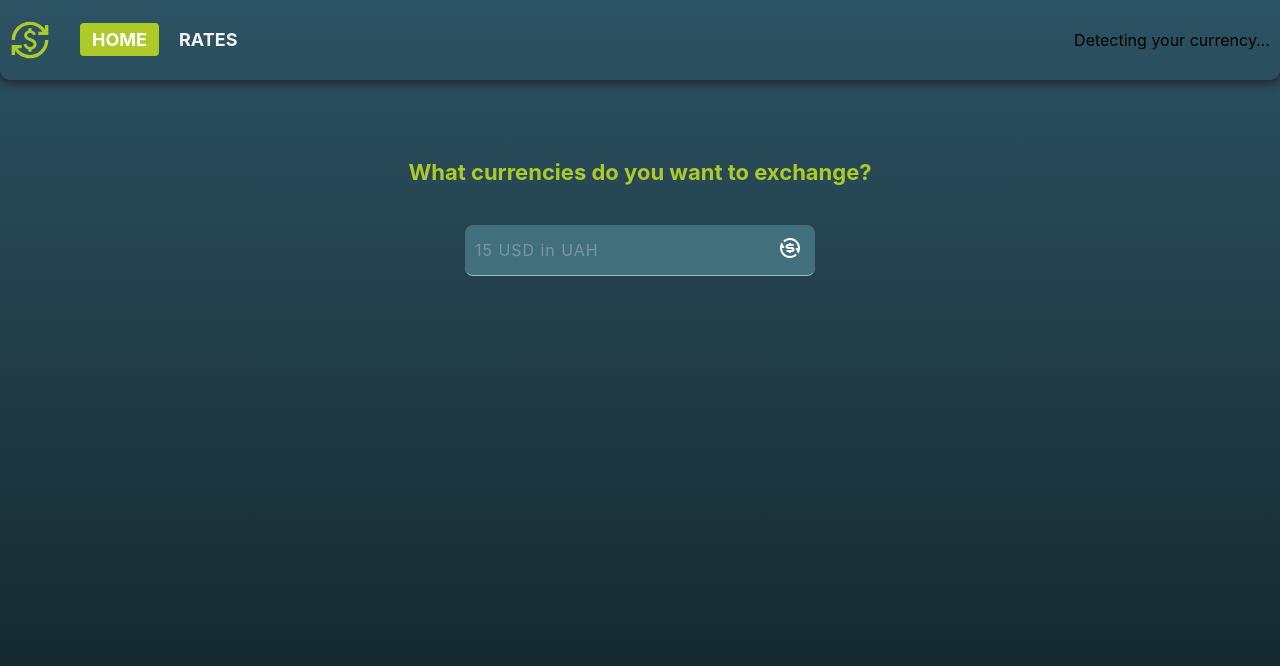
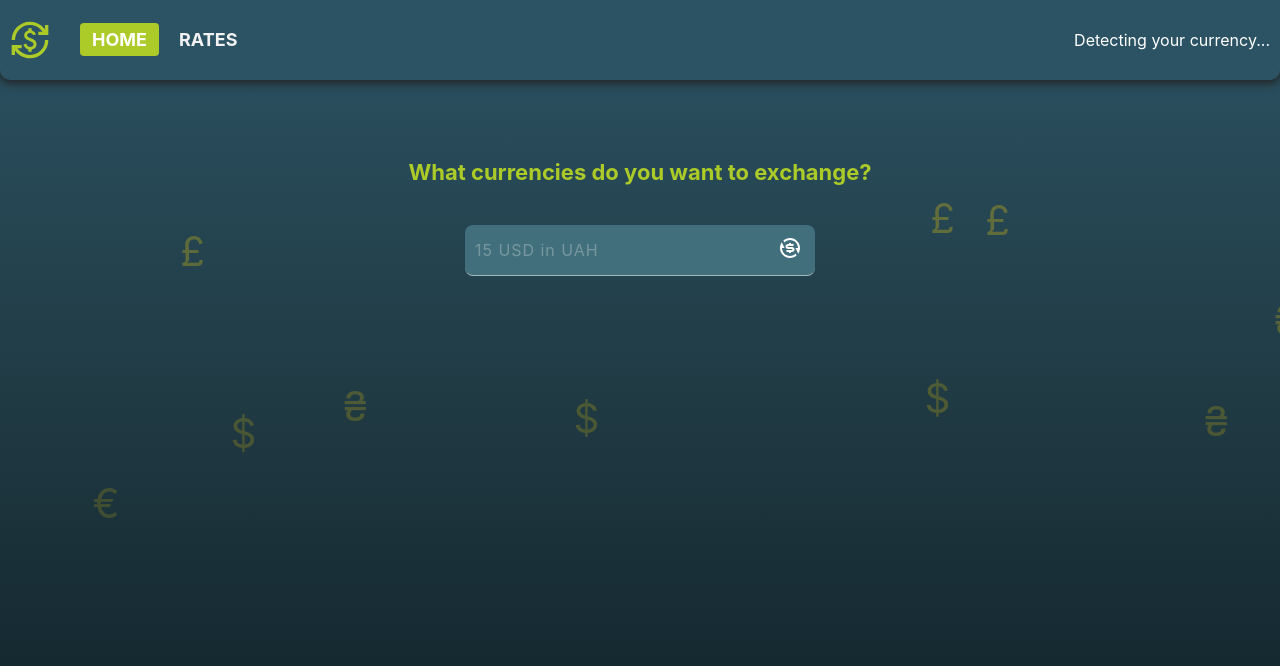
Before and after one commit to netkatya/next-blended-team-project, a Next.js app: page / in a window 1280 px wide. Shown: the top 666 px of the page. Built offline with nearby package versions, Linux system fonts and the light colour scheme; no server answers.

Commit message:
animation

```diff
--- a/app/globals.css
+++ b/app/globals.css
@@ -38,6 +38,7 @@ body {
   min-height: 100vh;
 
   font-style: normal;
+  color: #ffffff;
 }
 
 h1,
--- a/app/page.tsx
+++ b/app/page.tsx
@@ -12,6 +12,7 @@ import Loader from '@/components/Loader/Loader';
 
 //my
 import GeolocationChecker from '@/components/GeolocationChecker/GeolocationChecker';
+import CurrencyRain from '@/components/CurrencyRain/CurrencyRain';
 
 export default function Home() {
   const { exchangeInfo, isLoading, isError, convert } = useExchangeStore();
@@ -20,6 +21,7 @@ export default function Home() {
     <main className={css.main}>
       <Section>
         <Container>
+          <CurrencyRain />
           <Heading info title="What currencies do you want to exchange?" />
           <GeolocationChecker />
           {isError && (
--- /dev/null
+++ b/components/CurrencyRain/CurrencyRain.module.css
@@ -0,0 +1,31 @@
+.rainContainer {
+    position: fixed;
+    top: -20;
+    left: 0;
+    width: 100%;
+    height: 100%;
+    pointer-events: none;
+    overflow: hidden;
+    z-index: 0;
+}
+
+.currency {
+    position: absolute;
+    top: -30px;
+    font-size: 2.8rem;
+    opacity: 0.25;
+    animation: fall linear infinite;
+    color: gold;
+}
+
+@keyframes fall {
+    0% {
+        transform: translateY(0) scale(0.9);
+        opacity: 0.3;
+    }
+
+    100% {
+        transform: translateY(100vh) scale(0.9);
+        opacity: 0;
+    }
+}
--- /dev/null
+++ b/components/CurrencyRain/CurrencyRain.tsx
@@ -0,0 +1,31 @@
+'use client';
+import { JSX, useEffect, useState } from 'react';
+import styles from './CurrencyRain.module.css';
+
+const symbols = ['$', '€', '₴', '£'];
+
+export default function CurrencyRain() {
+  const [items, setItems] = useState<JSX.Element[]>([]);
+
+  useEffect(() => {
+    const generated = Array.from({ length: 10 }).map((_, i) => {
+      const symbol = symbols[Math.floor(Math.random() * symbols.length)];
+      const left = `${Math.random() * 100}vw`;
+      const duration = `${10 + Math.random() * 6}s`;
+      const delay = `${Math.random() * 5}s`;
+
+      return (
+        <span
+          key={i}
+          className={styles.currency}
+          style={{ left, animationDuration: duration, animationDelay: delay }}
+        >
+          {symbol}
+        </span>
+      );
+    });
+    setItems(generated);
+  }, []); // useEffect = только на клиенте
+
+  return <div className={styles.rainContainer}>{items}</div>;
+}
--- a/components/ExchangeForm/ExchangeForm.module.css
+++ b/components/ExchangeForm/ExchangeForm.module.css
@@ -61,4 +61,9 @@
 .icon {
   width: 24px;
   height: 24px;
+  transition: rotate 500ms ease-in-out;
 }
+
+.form:focus-within .icon {
+  rotate: 360deg;
+}
--- a/components/Filter/Filter.tsx
+++ b/components/Filter/Filter.tsx
@@ -6,10 +6,6 @@ interface FilterProps {
 
 export default function Filter({ setFilter }: FilterProps) {
   return (
-    <input
-      type="text"
-      placeholder="What currency are you looking for?🧐"
-      className={styles.input}
-    />
+    <input type="text" placeholder="What currency are you looking for?" className={styles.input} />
   );
 }
--- a/components/Header/Header.module.css
+++ b/components/Header/Header.module.css
@@ -10,6 +10,11 @@
   box-shadow: 0px 2px 10px 1px var(--color-dark);
   border-bottom-left-radius: 10px;
   border-bottom-right-radius: 10px;
+  position: sticky;
+  top: 0;
+  left: 0;
+  z-index: 999;
+  background-color: #2c5364;
 }
 
 .wrapper {
```
